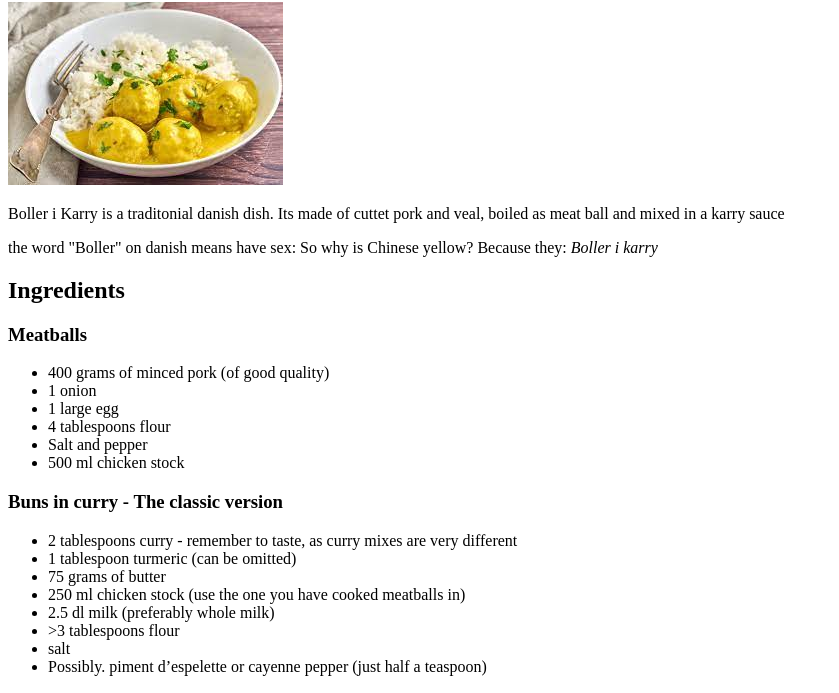
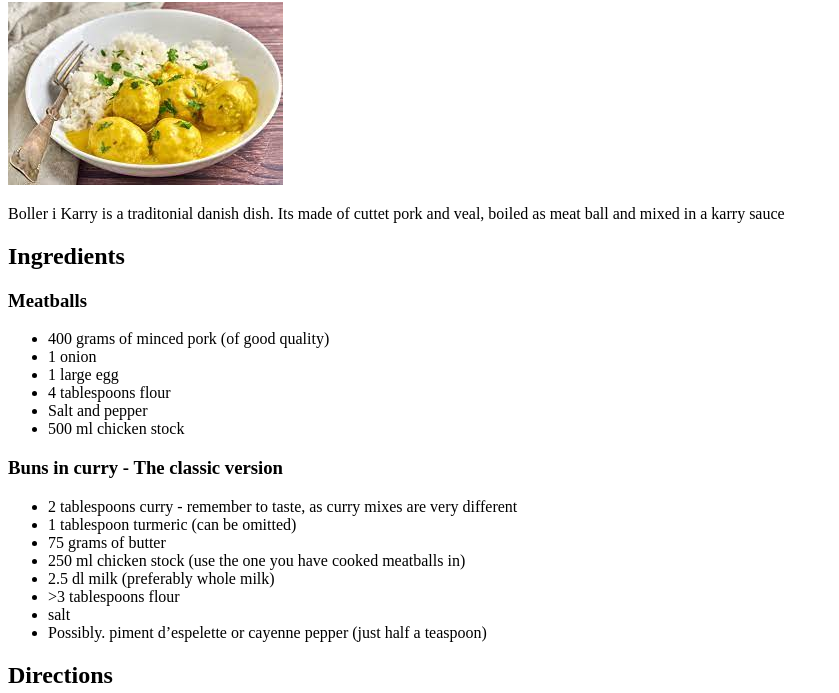
Before and after one commit to dk-ties/odin_recipes, a plain HTML site: page recipe/boller_i_karry.html in a window 1280 px wide. Shown: the part 78-771 px from the top of the page, without its empty margins (0-839 px from the left). Drawn offline with Linux system fonts and the light colour scheme.

Commit message:
Removed a "joke" from boller_i_karry

```diff
--- a/recipe/boller_i_karry.html
+++ b/recipe/boller_i_karry.html
@@ -8,7 +8,6 @@
         <h1>Boller i Karry</h1>
         <img src="../image/boller_i_karry.jpeg" alt="Image of Boller i Karry">
         <p>Boller i Karry is a traditonial danish dish. Its made of cuttet pork and veal, boiled as meat ball and mixed in a karry sauce</p>
-        <p>the word "Boller" on danish means have sex: So why is Chinese yellow? Because they: <em>Boller i karry</em></p>
         <h2>Ingredients</h2>
         <h3>Meatballs</h3>
             <ul>
```
